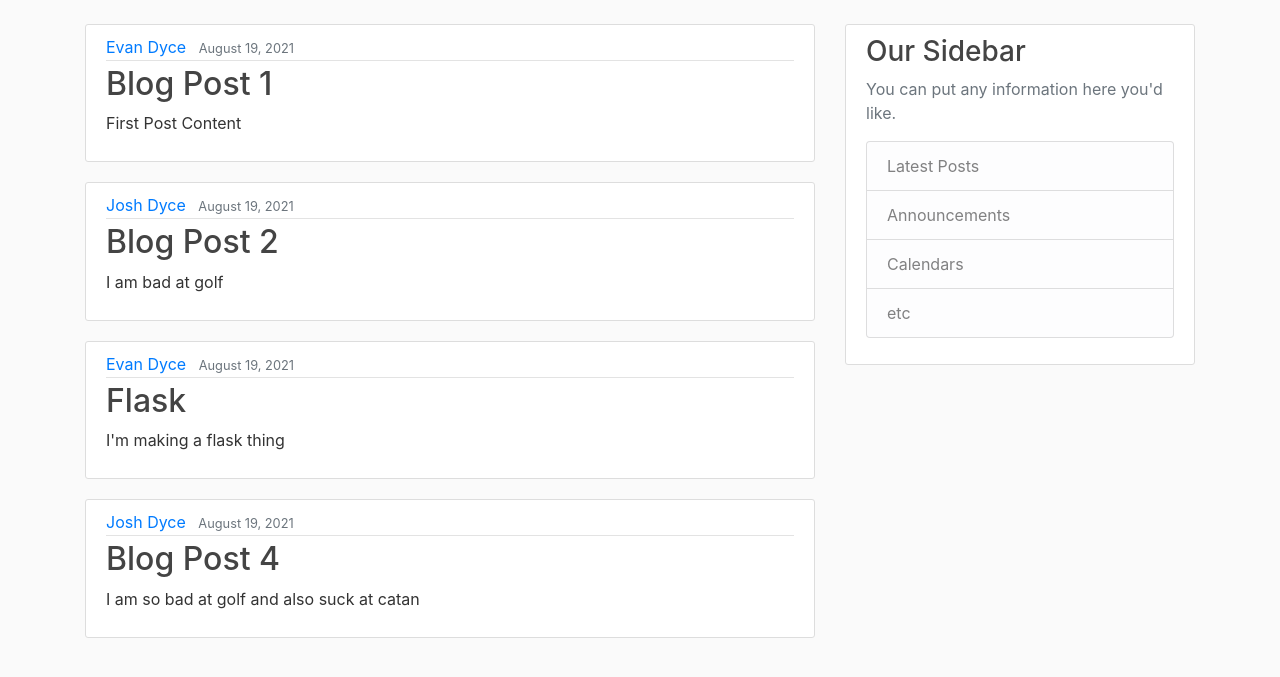
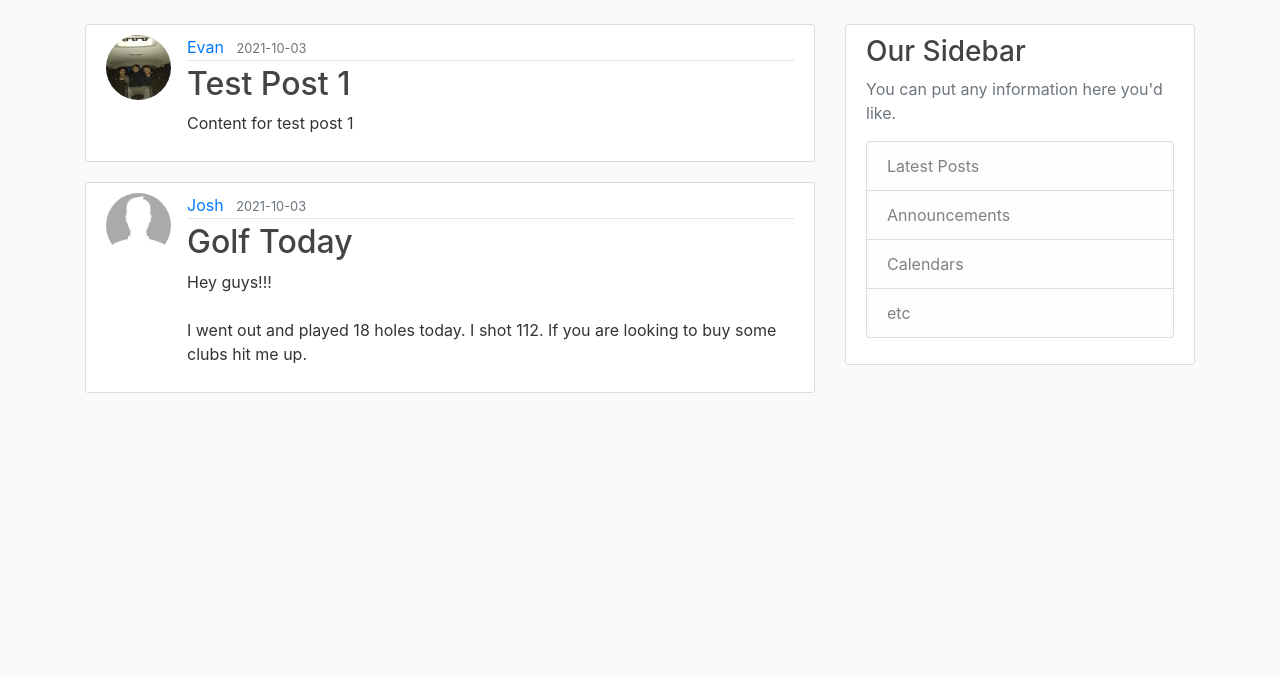
Before and after one commit to EvanDyce/flask-blog, a Flask app: page / in a window 1280 px wide. Shown: the part 56-733 px from the top of the page. Run offline with Flask 2, Linux system fonts and the light colour scheme; data comes from the database, SQL or seed files in the repository; both versions use the stored data as it was after the commit; some libraries are stand-ins or nearby versions.

Commit message:
User created posts inserted into db

```diff
--- a/flaskblog/routes.py
+++ b/flaskblog/routes.py
@@ -11,37 +11,11 @@ from flaskblog.forms import CreatePostForm, RegistrationForm, LoginForm, UpdateA
 from flaskblog.models import Post, User
 
 
-posts = [
-    {
-        'author' : 'Evan Dyce',
-        'title' : 'Blog Post 1',
-        'content' : 'First Post Content',
-        'date_posted' : 'August 19, 2021'
-    },
-    {
-        'author' : 'Josh Dyce',
-        'title' : 'Blog Post 2',
-        'content' : 'I am bad at golf',
-        'date_posted' : 'August 19, 2021'
-    },
-    {
-        'author' : 'Evan Dyce',
-        'title' : 'Flask',
-        'content' : 'I\'m making a flask thing',
-        'date_posted' : 'August 19, 2021'
-    },
-    {
-        'author' : 'Josh Dyce',
-        'title' : 'Blog Post 4',
-        'content' : 'I am so bad at golf and also suck at catan',
-        'date_posted' : 'August 19, 2021'
-    }
-]
-
 
 @app.route("/")
 @app.route("/home", methods=['GET', 'POST'])
 def home():
+    posts = Post.query.all()
     return render_template("home.html", posts=posts)
 
 @app.route("/about")
@@ -148,7 +122,15 @@ def new_post():
     form = CreatePostForm()
 
     if form.validate_on_submit():
+        post = Post(title=form.title.data, content=form.content.data, author=current_user)
+        db.session.add(post)
+        db.session.commit()
         flash('Your post has been created!', 'success')
         return redirect(url_for('home'))
 
     return render_template('create_post.html', title='New Post', form=form)
+
+@app.route("/post/<int:post_id>")
+def post(post_id):
+    post = Post.query.get_or_404(post_id)
+    return render_template('post.html', title=post.title, post=post)
--- a/flaskblog/templates/home.html
+++ b/flaskblog/templates/home.html
@@ -3,12 +3,13 @@
 {% block content %}
     {% for post in posts %}
         <article class="media content-section">
+            <img class="rounded-circle article-img" src="{{ url_for('static', filename='profile_pics/' + post.author.image_file)  }}">
             <div class="media-body">
                 <div class="article-metadata">
-                    <a class="mr-2" href="#">{{ post.author }}</a>
-                    <small class="text-muted">{{ post.date_posted }}</small>
+                    <a class="mr-2" href="#">{{ post.author.username }}</a>
+                    <small class="text-muted">{{ post.date_posted.strftime('%Y-%m-%d') }}</small>
                 </div>
-                <h2><a class="article-title" href="#">{{ post.title }}</a></h2>
+                <h2><a class="article-title" href="{{ url_for('post', post_id=post.id) }}">{{ post.title }}</a></h2>
             <p class="article-content">{{ post.content }}</p>
         </div>
         </article>
```
Also changed, not shown: flaskblog/templates/post.html (added, +15 -0 lines), flaskblog/site.db.
